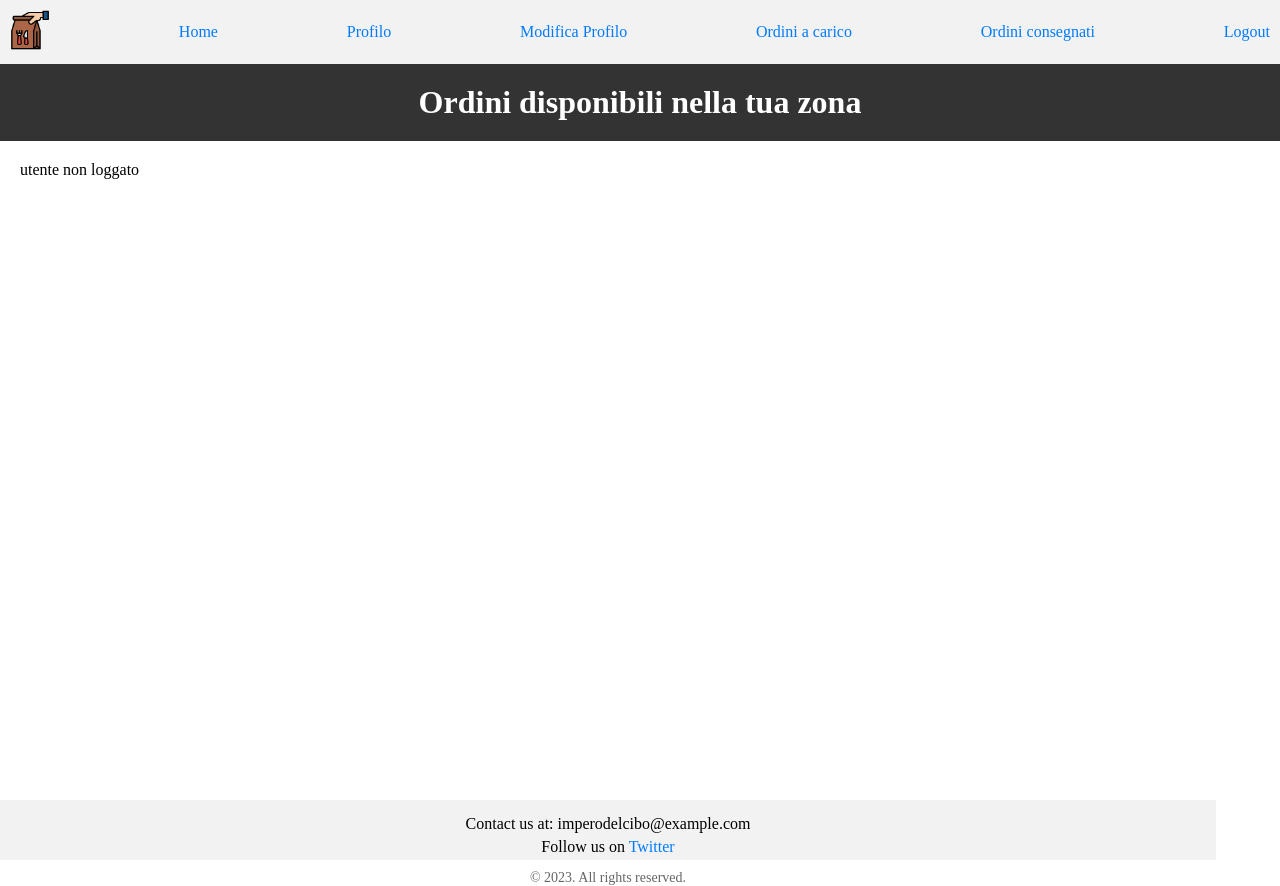
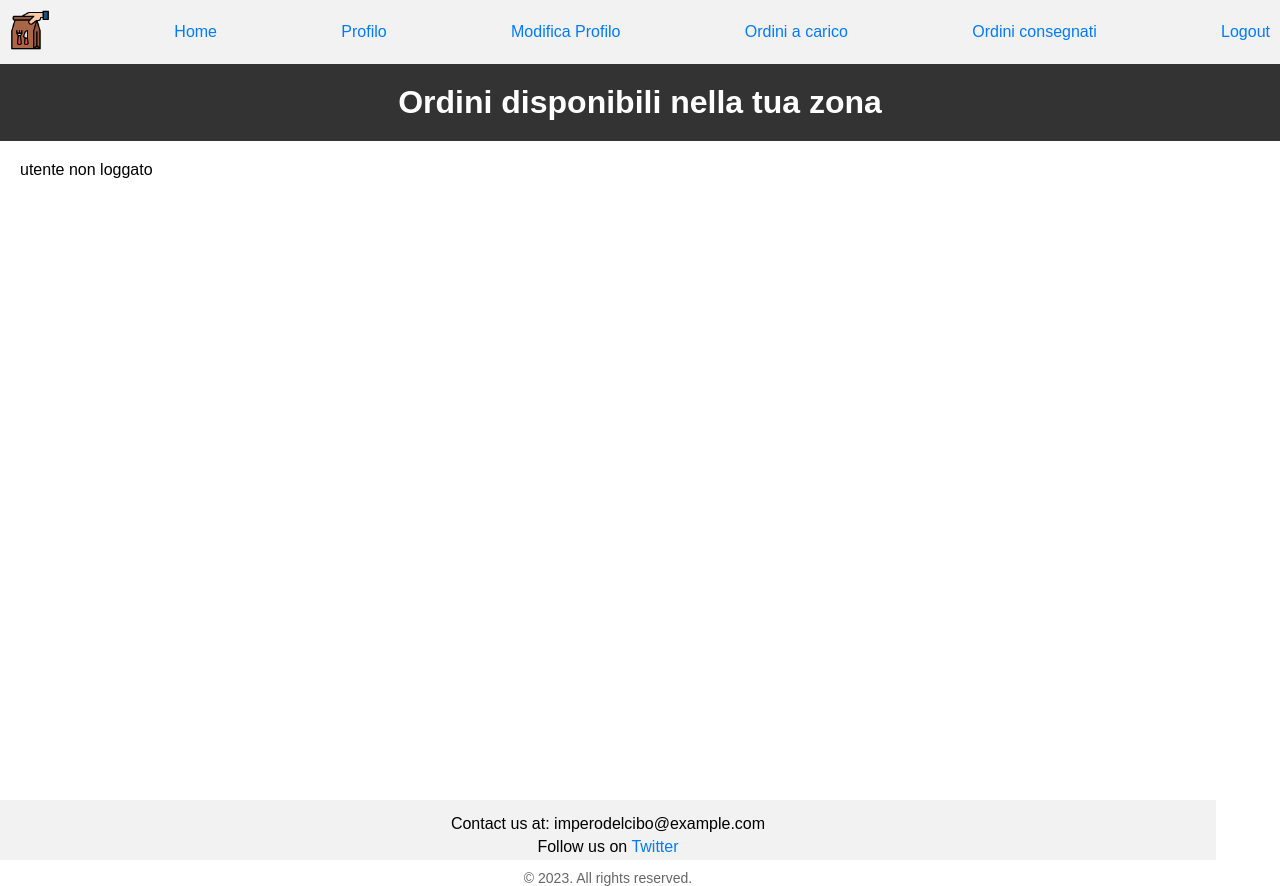
Before and after one commit to IvanCisco/TestGround, a PHP site: page /ProvaConsegnaCopia/frontend/Fattorino.php in a window 1280 px wide. Run offline with PHP 8.4, Linux system fonts and the light colour scheme.

Commit message:
FONT
Font now set to 'Arial'

```diff
--- a/ProvaConsegna/applicativo/css/stile.css
+++ b/ProvaConsegna/applicativo/css/stile.css
@@ -1,3 +1,7 @@
+* {
+    font-family: Arial, sans-serif;
+}
+
 /* Stile globale per il corpo della pagina */
 header{
     display: flex;
```
